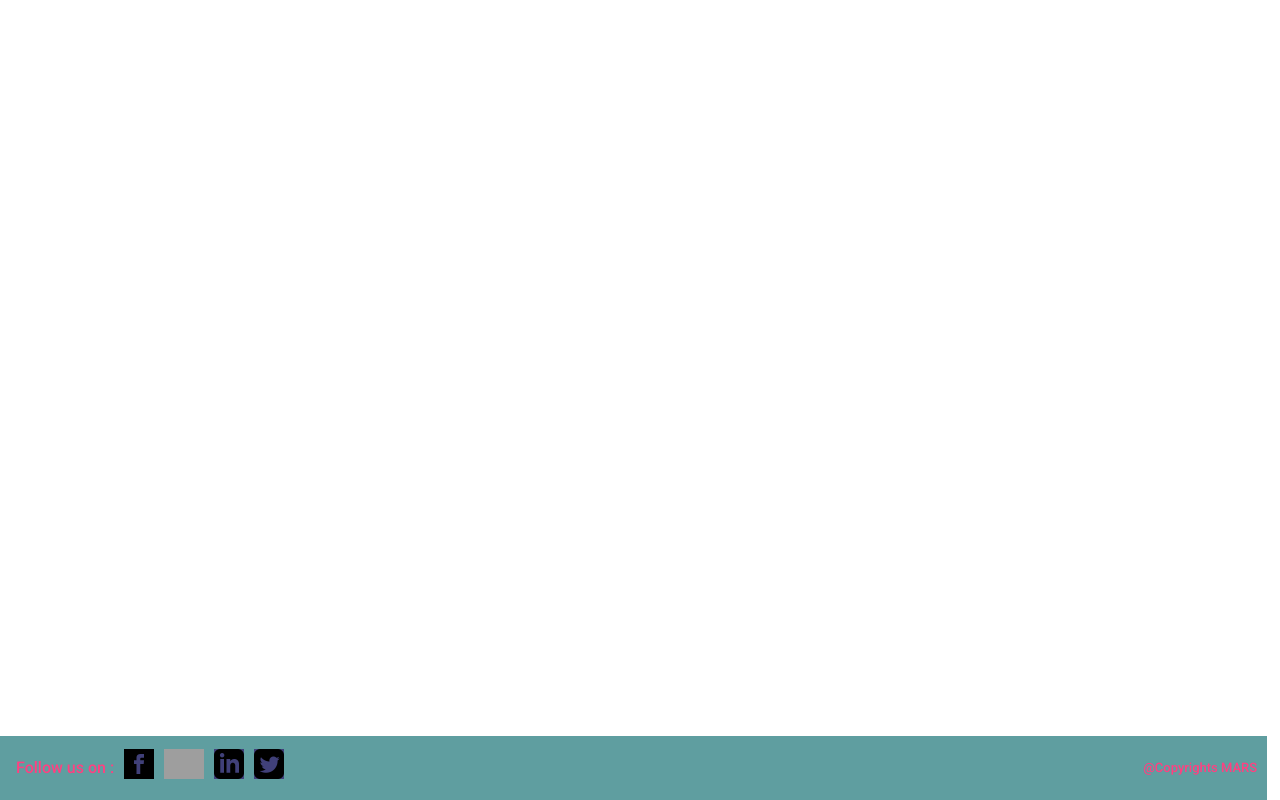
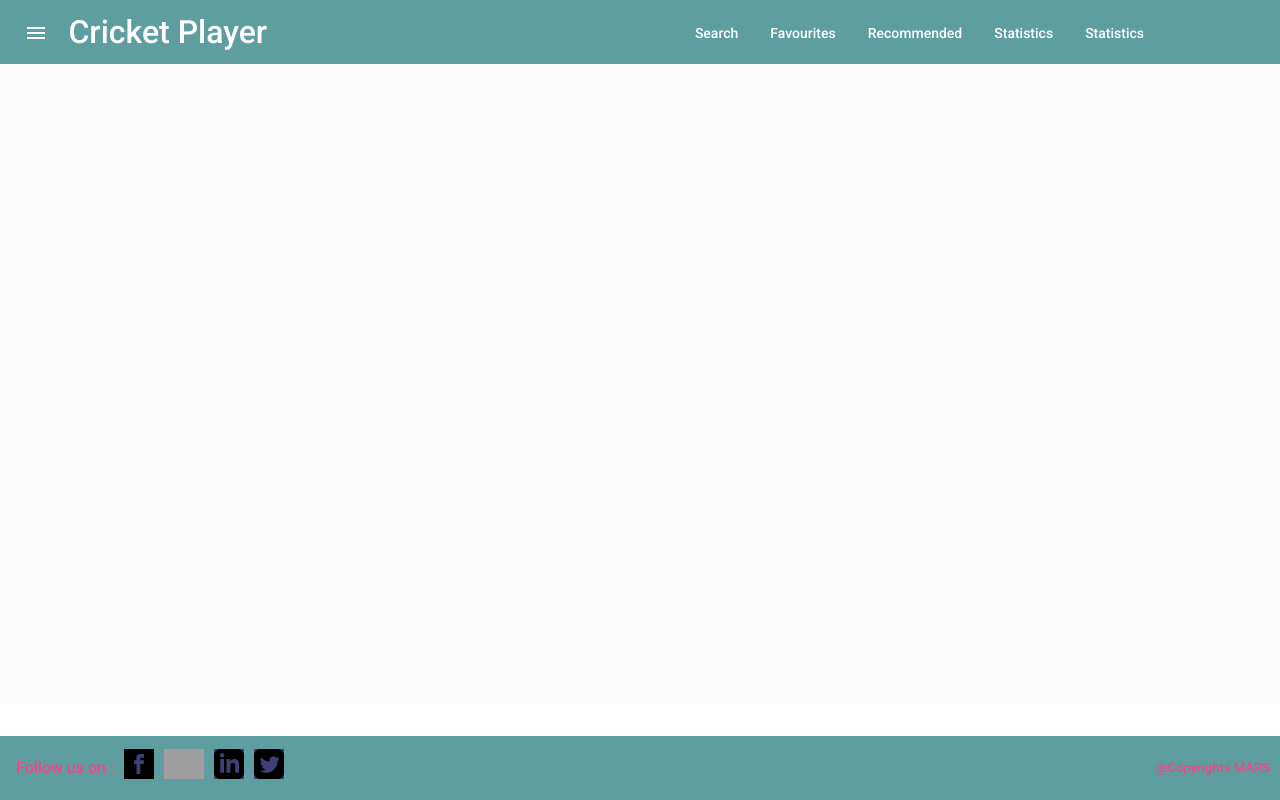
Before and after one commit to Sushma0812/Cplayers-App, an Angular app in the folder CPlayerUI/: page / in a window 1280 px wide. Built offline with nearby package versions, Linux system fonts and the light colour scheme; grey boxes are pictures that could not be loaded.

Commit message:
Added dashboard

```diff
--- a/CPlayerUI/src/app/app.component.html
+++ b/CPlayerUI/src/app/app.component.html
@@ -1,3 +1,4 @@
 
 <!--<router-outlet></router-outlet>-->
 <app-footer></app-footer>
+<app-dashboard></app-dashboard>
--- a/CPlayerUI/src/app/dashboard/dashboard.component.css
+++ b/CPlayerUI/src/app/dashboard/dashboard.component.css
@@ -0,0 +1,58 @@
+.heading{
+    font-size: xx-large;
+    margin-right: 24%;
+    margin-left: 1%;
+  }
+  .top{
+    position: absolute;
+    right: 120px;
+    font-size: larger;
+  }
+  .side{
+    margin: 20px 10px;
+  }
+  .dropdown {
+    position: absolute;
+    right: 54px;
+    top: 0px;
+  }
+
+  .dropdown-content {
+    display: none;
+    position: absolute;
+    background-color: #f9f9f9;
+    min-width: 70px;
+    box-shadow: 0px 8px 16px 0px rgba(0,0,0,0.2);
+  }
+
+  .dropdown:hover .dropdown-content {
+    z-index: 2;
+    display: block;
+    color: rgb(255, 255, 255);
+    background-color: rgba(0, 0, 0, 0.712);
+  }
+  .img{
+    border-radius: 50%;
+    margin-top: 13px;
+  }
+  .foot{
+    position: absolute;
+    bottom: 0px;
+    width: 99%;
+    z-index: 2;
+  }
+  .icons{
+    margin-left: 10px;
+    height: 30px;
+  }
+  .copy{
+    position: absolute;
+    right: 10px;
+    font-size: 13px;
+  }
+  .foot-text{
+    font-size: medium;
+  }
+.head{
+    background-color: cadetblue !important;
+}
--- a/CPlayerUI/src/app/dashboard/dashboard.component.html
+++ b/CPlayerUI/src/app/dashboard/dashboard.component.html
@@ -1 +1,46 @@
-<p>dashboard works!</p>
+<!-- Contains header and footer and a router outlet and works as the parent of the other components -->
+
+<mat-toolbar class="head" color="primary">
+    <mat-toolbar-row>
+      <button mat-icon-button>
+        <mat-icon (click)="sidenav.toggle()">menu</mat-icon>
+      </button>
+      <div class="heading">Cricket Player</div>
+      <div class="top">
+        <a mat-button routerLink="search"> Search </a>
+        <a mat-button routerLink="favourites"> Favourites </a>
+        <a mat-button routerLink="recommended"> Recommended </a>
+        <a mat-button routerLink="statistics"> Statistics </a>
+        <a mat-button routerLink="EditProfile"> Statistics </a>
+
+
+      </div>
+      <!--<div class="dropdown">
+       <img class="img" src={{user.image}} width="50" height="50">
+        <div class="dropdown-content">
+          <a class="drop" mat-button routerLink="edit"> Edit Profile </a><br>
+          <a class="drop" mat-button (click)="logout()"> LogOut </a>
+        </div>
+      </div>-->
+    </mat-toolbar-row>
+  </mat-toolbar>
+
+
+  <mat-sidenav-container>
+    <mat-sidenav #sidenav>
+      <mat-nav-list class="side">
+        <a mat-list-item routerLink="search"> Search Player </a>
+        <a mat-list-item routerLink="favourites"> Favourites </a>
+        <a mat-list-item routerLink="recommended"> Recommended </a>
+        <a mat-list-item routerLink="statistics"> Statistics </a>
+      </mat-nav-list>
+    </mat-sidenav>
+    <mat-sidenav-content>
+      <div style="height: 80vh;">
+
+        <router-outlet></router-outlet>
+        <router-outlet name='statOpener'></router-outlet>
+
+      </div>
+    </mat-sidenav-content>
+  </mat-sidenav-container>
--- a/CPlayerUI/src/app/footer/footer.component.css
+++ b/CPlayerUI/src/app/footer/footer.component.css
@@ -1,7 +1,7 @@
 .foot{
     position: absolute;
     bottom: 0px;
-    width: 99%;
+    width: 100%;
     z-index: 2;
     color: #ff4081 !important;
     background-color:cadetblue !important;
```
Also changed, not shown: CPlayerUI/src/app/app.module.ts (+47 -16 lines).
